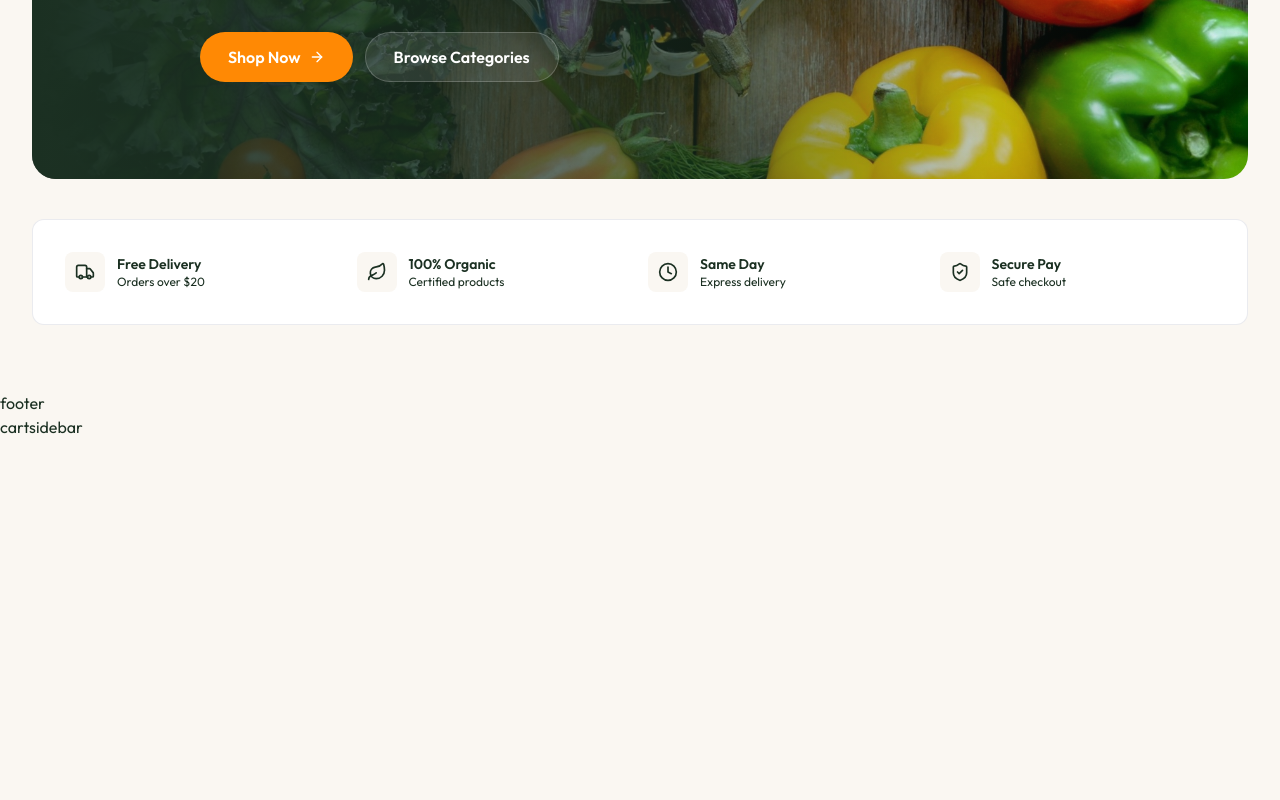
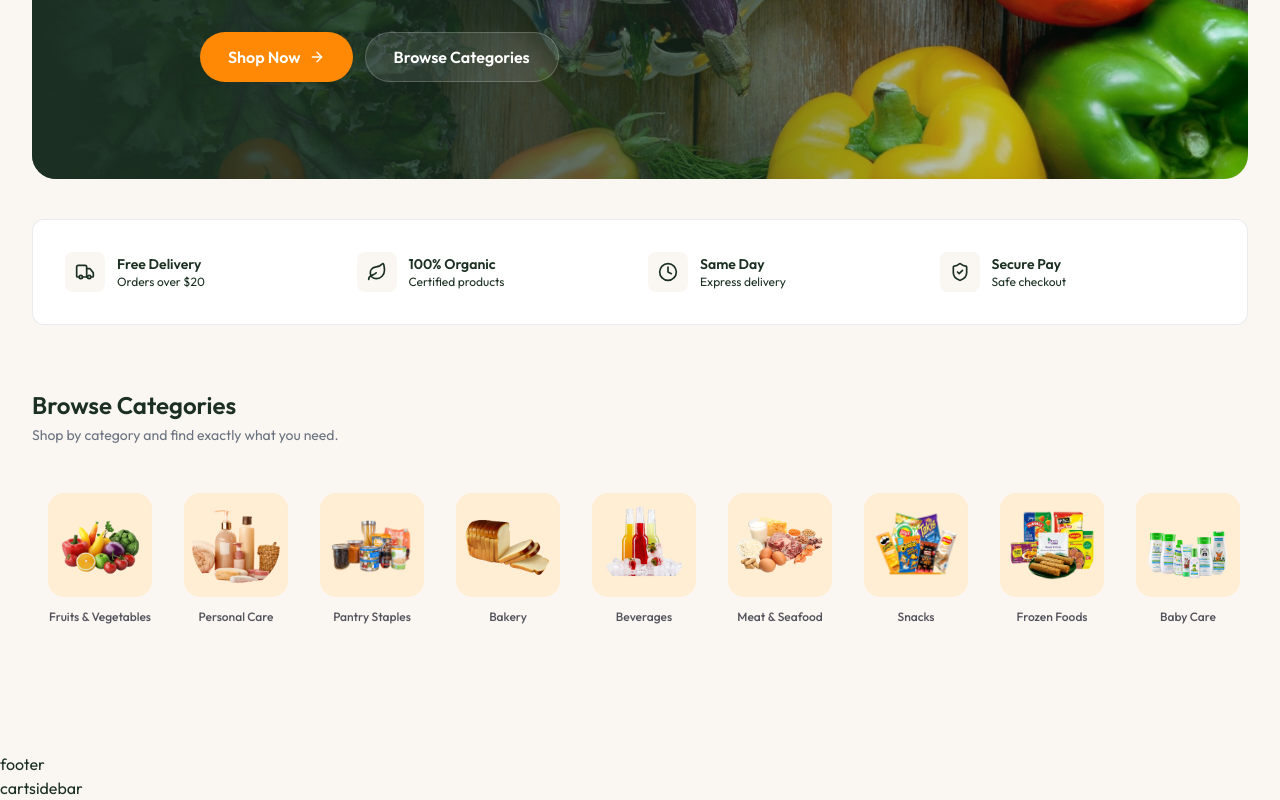
Before and after one commit to gullsnobar/Grocery-Shop-Website, a React (Vite) app in the folder client/: page / in a window 1280 px wide. Shown: the part 510-1310 px from the top of the page. Before the commit the page ends 949 px from the top, so only its background shows below. Built offline with nearby package versions, Linux system fonts and the light colour scheme.

Commit message:
Home Categories are done

```diff
--- /dev/null
+++ b/client/src/components/Home/HomeCategories.tsx
@@ -0,0 +1,38 @@
+import { Link } from "react-router-dom"
+import { categoriesData } from "../../assets/assets"
+
+const HomeCategories = () => {
+  return (
+      <section className="py-16">
+        <div className="max-w-7xl mx-auto">
+
+            <div>
+                <h2 className="text-2xl font-semibold">Browse Categories</h2>
+                <p className="text-sm text-app-text-light mt-1">Shop by category and find exactly what you need.</p>
+            </div>
+
+            <div className="flex items-center mt-8 overflow-x-scroll no-scrollbar">
+             {categoriesData.map((cat) => (
+                <Link
+                  key={cat.slug}
+                  to={`/products?category=${cat.slug}`}
+                  onClick={() => window.scrollTo(0,0)}
+                  className="group flex flex-col items-center gap-3 p-4"
+                >
+
+                <div className="size-18 sm:size-26 sm:p-2 rounded-2xl overflow-hidden bg-orange-100 group-hover:ring-2 ring-orange-300/75 transition-all">
+                    <img src={cat.image} alt={cat.name} className="w-full h-full object-contain rounded-full transition-all"/>
+                </div>
+
+                <span className="text-xs font-medium text-zinc-600 text-center leading-tight">{cat.name}</span>
+
+                </Link>
+              ))}
+            </div>
+
+        </div>
+      </section>
+  )
+}
+
+export default HomeCategories
--- a/client/src/pages/Home.tsx
+++ b/client/src/pages/Home.tsx
@@ -1,11 +1,13 @@
 import Hero from "../components/Home/Hero"
 import Features from "../components/Home/Features"
+import HomeCategories from "../components/Home/HomeCategories"
 
 const Home = () => {
   return (
     <div className="min-h-screen max-w-7xl mx-auto px-4 sm:px-6 lg:px-8 py-12">
       <Hero/>
       <Features />
+      <HomeCategories />
 
     </div>
   )
```
